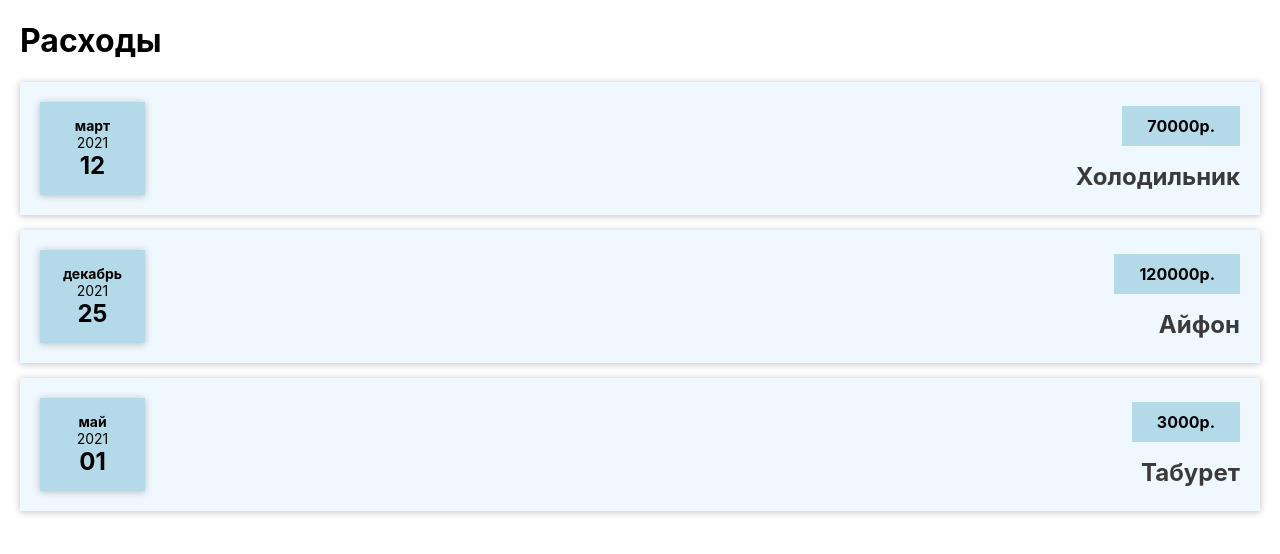
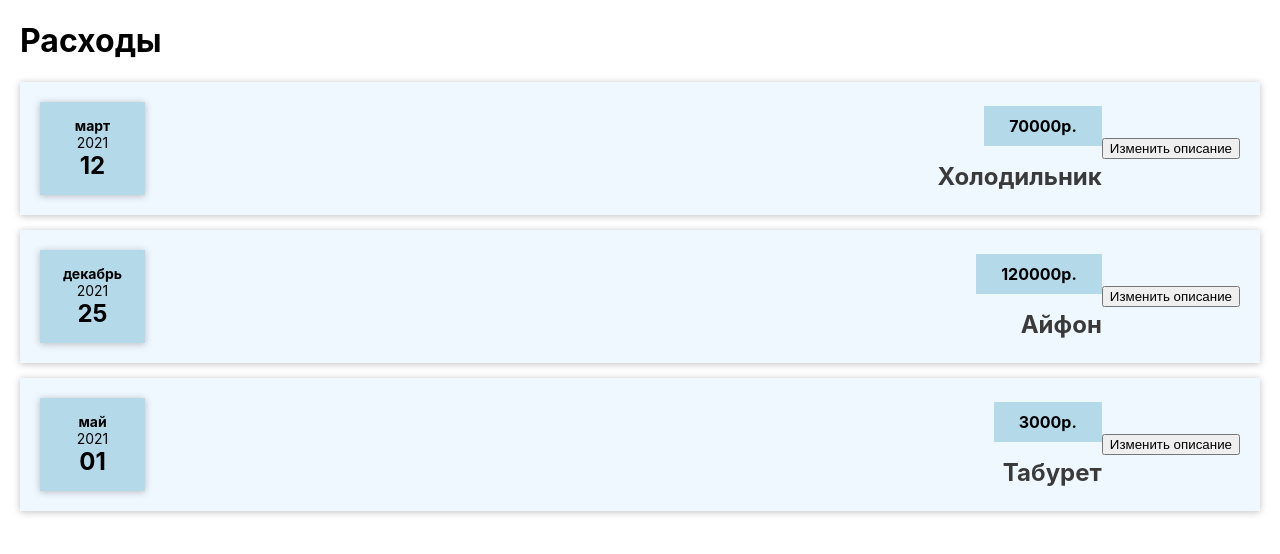
Before and after one commit to dmitriy-violentiy/purchases, a React (Create React App) app: page / in a window 1280 px wide. Shown: the top 554 px of the page. Built offline with nearby package versions, Linux system fonts and the light colour scheme.

Commit message:
add state in project

```diff
--- a/src/components/Costs/CostItem.js
+++ b/src/components/Costs/CostItem.js
@@ -1,17 +1,24 @@
 import Card from "../UI/Card";
 import CostDate from "./CostDate";
 import "./CostItem.css";
+import React, { useState } from "react";
 
 const CostItem = (props) => {
+	const [description, setDescription] = useState(props.description);
+
+	const changeDescription = () => {
+		setDescription("New text");
+	};
 	return (
 		<Card className="cost-item">
 			<CostDate date={props.date} />
 			<div className="cost-item__description">
-				<h2>{props.description}</h2>
+				<h2>{description}</h2>
 				<div className="cost-item__price">{props.amount}р.</div>
 			</div>
+			<button onClick={changeDescription}>Изменить описание</button>
 		</Card>
 	);
-}
+};
 
 export default CostItem;
```
